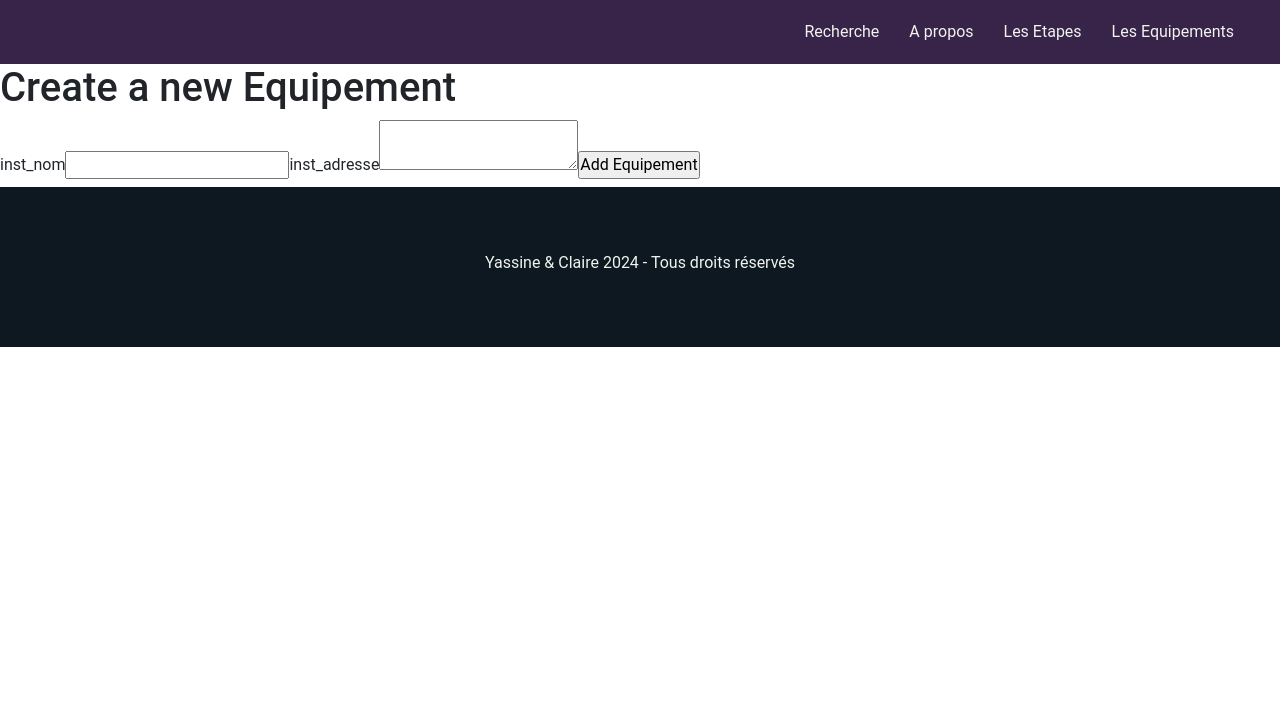
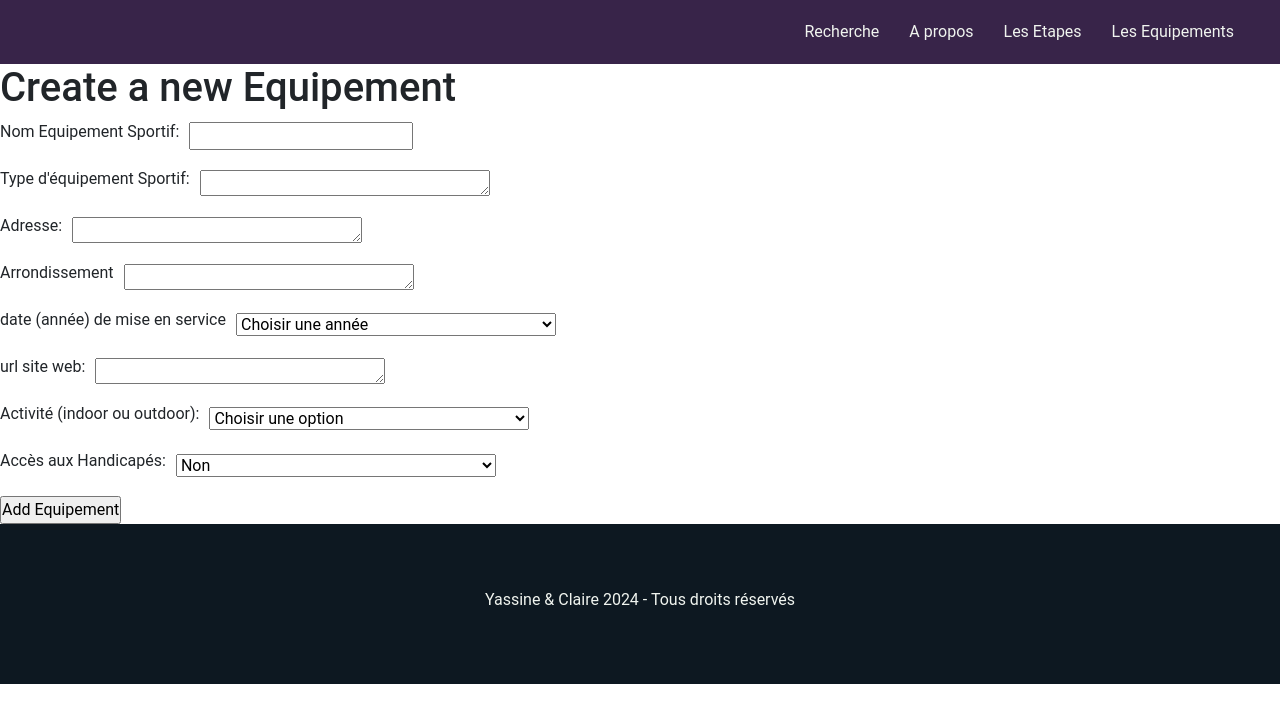
Before and after one commit to clairelacanal/repo-front, a React (Vite) app: page /new-Equipement in a window 1280 px wide. Shown: the top 722 px of the page. Built offline with nearby package versions, Linux system fonts and the light colour scheme.

Commit message:
AddEquipmentForm

```diff
--- a/src/Components/Form/Form.css
+++ b/src/Components/Form/Form.css
@@ -0,0 +1,10 @@
+.form-field {
+  display: flex;
+  flex-direction: row;
+  align-items: center;
+  margin-bottom: 15px;
+}
+
+label {
+  margin-right: 10px;
+}
--- a/src/Components/Form/Form.jsx
+++ b/src/Components/Form/Form.jsx
@@ -1,4 +1,5 @@
 import { useState } from "react";
+import "./Form.css";
 
 function Form({ handleSubmit, data, type }) {
   const emptyForm = {
@@ -23,8 +24,8 @@ function Form({ handleSubmit, data, type }) {
         handleSubmit(formData);
       }}
     >
-      <label>
-        inst_nom
+      <div className="form-field">
+        <label htmlFor="inst_nom">Nom Equipement Sportif:</label>
         <input
           type="text"
           name="inst_nom"
@@ -32,19 +33,117 @@ function Form({ handleSubmit, data, type }) {
           value={formData.inst_nom}
           onChange={handleChange}
         />
-      </label>
+      </div>
+      <div className="form-field">
+        <label htmlFor="equip_type_name">Type d'équipement Sportif:</label>
+        <textarea
+          name="equip_type_name"
+          id="equip_type_name"
+          cols="30"
+          rows="1"
+          value={formData.equip_type_name}
+          onChange={handleChange}
+        ></textarea>
+      </div>
 
-      <label>
-        inst_adresse
+      <div className="form-field">
+        <label htmlFor="inst_adresse">Adresse: </label>
         <textarea
           name="inst_adresse"
           id="inst_adresse"
-          cols="20"
-          rows="2"
+          cols="30"
+          rows="1"
           value={formData.inst_adresse}
           onChange={handleChange}
         ></textarea>
-      </label>
+      </div>
+      <div className="form-field">
+        <label htmlFor="inst_obs">Arrondissement</label>
+        <textarea
+          name="inst_obs"
+          id="inst_obs"
+          cols="30"
+          rows="1"
+          value={formData.inst_obs}
+          onChange={handleChange}
+        ></textarea>
+      </div>
+      {/*
+      <div className="form-field">
+        <label htmlFor="new_name">new_name</label>
+        <textarea
+          name="new_name"
+          id="new_name"
+          cols="30"
+          rows="1"
+          value={formData.new_name}
+          onChange={handleChange}
+        ></textarea>
+      </div>*/}
+
+      <div className="form-field">
+        <label htmlFor="equip_service_date">
+          date (année) de mise en service
+        </label>
+        <select
+          name="equip_service_date"
+          id="equip_service_date"
+          value={formData.equip_service_date}
+          onChange={handleChange}
+          style={{ width: "25%" }}
+        >
+          <option value="">Choisir une année</option>
+          {Array.from(
+            { length: new Date().getFullYear() - 1994 },
+            (_, index) => (
+              <option key={index} value={1995 + index}>
+                {1995 + index}
+              </option>
+            )
+          )}
+        </select>
+      </div>
+      <div className="form-field">
+        <label htmlFor="equip_url">url site web:</label>
+        <textarea
+          name="equip_url"
+          id="equip_url"
+          cols="30"
+          rows="1"
+          value={formData.equip_url}
+          onChange={handleChange}
+        ></textarea>
+      </div>
+
+      <div className="form-field">
+        <label htmlFor="equip_nature">Activité (indoor ou outdoor): </label>
+        <select
+          name="equip_nature"
+          id="equip_nature"
+          value={formData.equip_nature}
+          onChange={handleChange}
+          style={{ width: "25%" }}
+        >
+          <option value="">Choisir une option</option>
+          <option value="indoor">Indoor</option>
+          <option value="outdoor">Outdoor</option>
+        </select>
+      </div>
+
+      <div className="form-field">
+        <label htmlFor="inst_acc_handi_bool">Accès aux Handicapés: </label>
+        <select
+          name="inst_acc_handi_bool"
+          id="inst_acc_handi_bool"
+          value={formData.inst_acc_handi_bool ? "oui" : "non"}
+          onChange={handleChange}
+          style={{ width: "25%" }}
+        >
+          <option value="">Choisir une option</option>
+          <option value="oui">oui</option>
+          <option value="non">Non</option>
+        </select>
+      </div>
 
       <input type="submit" value={`${data ? "Update" : "Add"} ${type}`} />
     </form>
```
